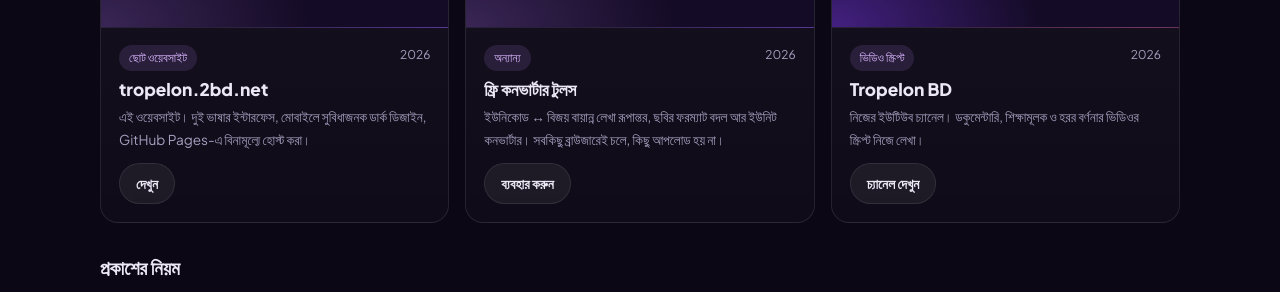
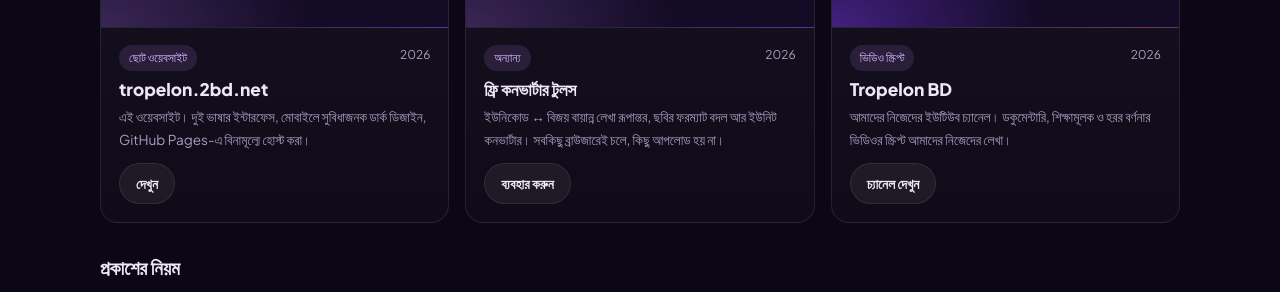
Before and after one commit to tropelon/Ponzile, a Jekyll site: the page built from portfolio.html, in a window 1280 px wide and 900 px high, scrolled down 831 px. Shown: the part 152-444 px from the top of the window. Built offline with Jekyll 4.4.1, drawn with Linux system fonts in a browser that asks for light colours.

```diff
--- a/_data/portfolio.yml
+++ b/_data/portfolio.yml
@@ -56,8 +56,8 @@ works:
     public: true
     title_bn: Tropelon BD
     title_en: Tropelon BD
-    summary_bn: নিজের ইউটিউব চ্যানেল। ডকুমেন্টারি, শিক্ষামূলক ও হরর বর্ণনার ভিডিওর স্ক্রিপ্ট নিজে লেখা।
-    summary_en: My own YouTube channel. Scripts for documentary, educational and horror narration videos, written myself.
+    summary_bn: আমাদের নিজেদের ইউটিউব চ্যানেল। ডকুমেন্টারি, শিক্ষামূলক ও হরর বর্ণনার ভিডিওর স্ক্রিপ্ট আমাদের নিজেদের লেখা।
+    summary_en: Our own YouTube channel. Scripts for documentary, educational and horror narration videos, written by us.
     link: "https://www.youtube.com/channel/UCijufPWJQ_Ym5HMDW66GXew"
     link_bn: চ্যানেল দেখুন
     link_en: Visit channel
```
